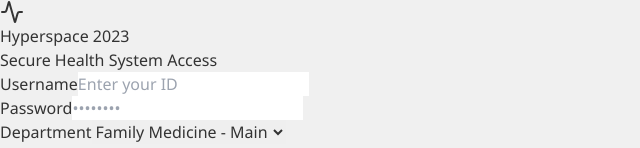
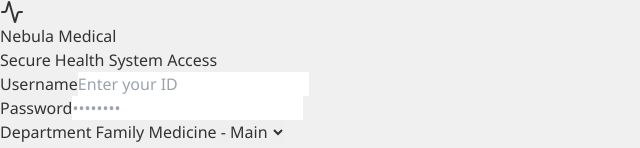
Before and after one commit to NikhilVallu/emr-final, a React (Vite) app: page /profile in a window 1280 px wide. Shown: the top 148 px of the page, without its empty margins (0-640 px from the left). Built offline with nearby package versions, Linux system fonts and the light colour scheme.

Commit message:
Rename Epic Hyperspace to Nebula Medical

```diff
--- a/src/components/Layout.jsx
+++ b/src/components/Layout.jsx
@@ -41,10 +41,10 @@
                 {/* Top Row: Branding, Global Search, User */}
                 <div className="flex items-center justify-between px-2 h-10 border-b border-gray-600/50">
                     <div className="flex items-center space-x-2">
-                        <div className="bg-red-600 p-1 rounded text-white font-bold text-xs tracking-wider">
-                            EPIC
+                        <div className="bg-blue-600 p-1 rounded text-white font-bold text-xs tracking-wider">
+                            NEBULA
                         </div>
-                        <span className="font-semibold tracking-tight text-gray-100">Hyperspace</span>
+                        <span className="font-semibold tracking-tight text-gray-100">Medical</span>
                         <span className="text-gray-400 text-xs">| Production</span>
                     </div>
 
@@ -85,13 +85,13 @@
                             )}
                         >
                             <Menu className="h-5 w-5 mb-0.5" />
-                            <span className="text-[10px]">Epic</span>
+                            <span className="text-[10px]">Nebula Menu</span>
                         </button>
 
                         {isMenuOpen && (
                             <div className="absolute top-full left-0 mt-1 w-56 bg-white rounded-md shadow-lg border border-gray-200 z-50 text-gray-800 py-1">
                                 <div className="px-4 py-2 border-b border-gray-100 bg-gray-50">
-                                    <p className="font-bold text-sm">Epic Menu</p>
+                                    <p className="font-bold text-sm">Nebula Menu</p>
                                 </div>
                                 <div className="py-1">
                                     <button className="w-full text-left px-4 py-2 text-sm hover:bg-blue-50 hover:text-blue-700 flex items-center">
--- a/src/pages/Login.jsx
+++ b/src/pages/Login.jsx
@@ -58,7 +58,7 @@
                     <div className="bg-blue-600 p-3 rounded-full shadow-lg mb-4">
                         <Activity className="h-8 w-8 text-white" />
                     </div>
-                    <h1 className="text-2xl font-bold text-gray-800 tracking-tight">Hyperspace 2023</h1>
+                    <h1 className="text-2xl font-bold text-gray-800 tracking-tight">Nebula Medical</h1>
                     <p className="text-sm text-gray-500 mt-1">Secure Health System Access</p>
                 </div>
 
--- a/src/pages/Profile.jsx
+++ b/src/pages/Profile.jsx
@@ -70,7 +70,7 @@
                             </div>
                             <div className="flex items-center justify-between p-2 hover:bg-gray-50 rounded">
                                 <span className="text-sm text-gray-700">Theme</span>
-                                <span className="text-sm font-bold text-blue-600 cursor-pointer">Hyperspace Light</span>
+                                <span className="text-sm font-bold text-blue-600 cursor-pointer">Nebula Light</span>
                             </div>
                         </CardContent>
                     </Card>
```
